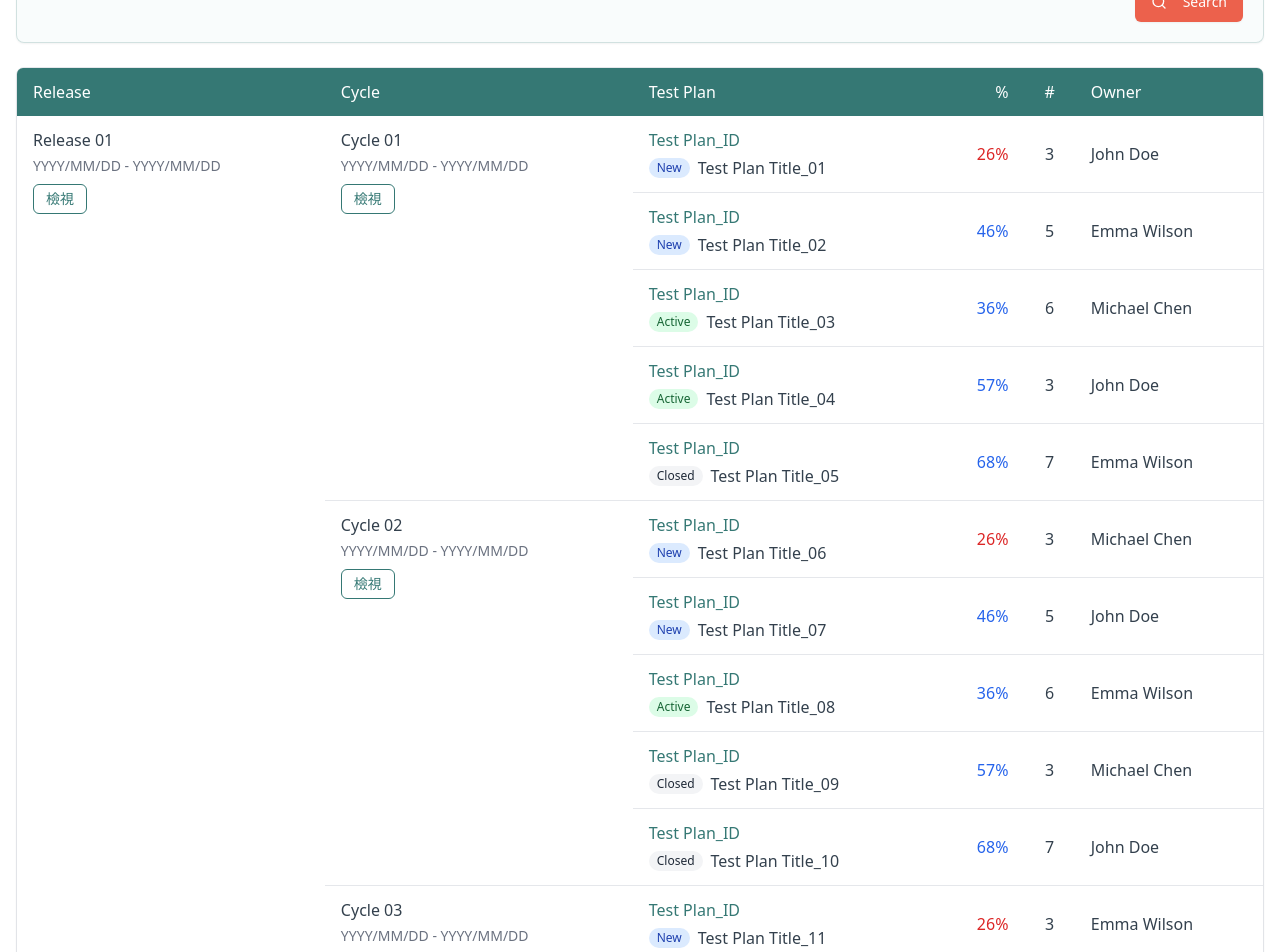
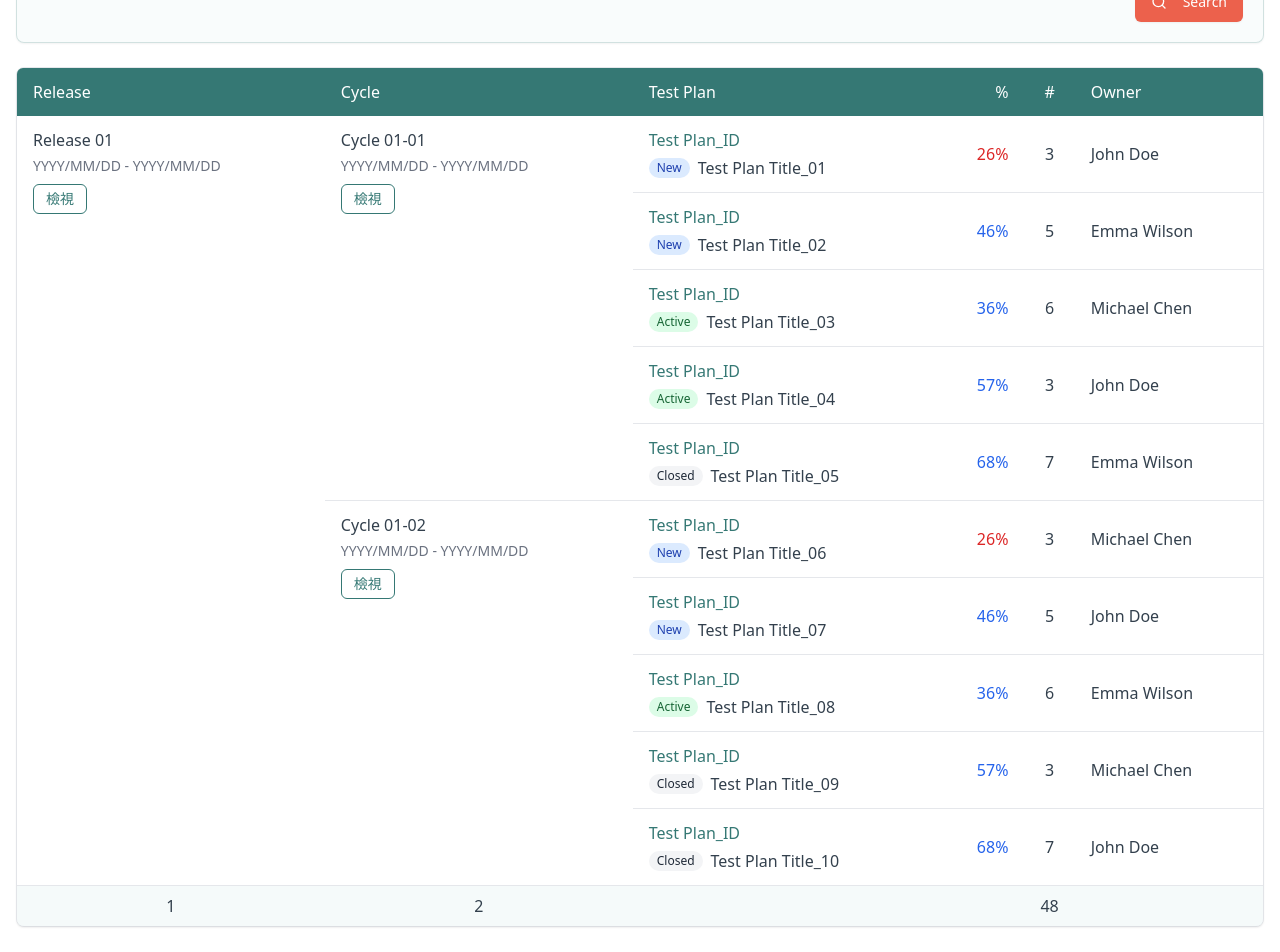
Before and after one commit to JillDai/friendly-page-mancer, a React (Vite) app: page / in a window 1280 px wide. Shown: the part 340-1292 px from the top of the page. Built offline with nearby package versions, Linux system fonts and the light colour scheme.

Commit message:
Update Release and Cycle options
Updates the release and cycle options in the filter section of the OverviewPage component to use the specified data.

```diff
--- a/src/components/TestPlanTable.tsx
+++ b/src/components/TestPlanTable.tsx
@@ -1,4 +1,3 @@
-
 import React from 'react';
 import { cn } from '@/lib/utils';
 import { Button } from '@/components/ui/button';
@@ -34,7 +33,7 @@ const testData: ReleaseData[] = [
     cycles: [
       {
         id: '1-1',
-        name: 'Cycle 01',
+        name: 'Cycle 01-01',
         dateRange: 'YYYY/MM/DD - YYYY/MM/DD',
         plans: [
           { id: 'Test Plan_ID', status: 'New', title: 'Test Plan Title_01', progress: 26, caseCount: 3, assignedTo: 'John Doe' },
@@ -46,7 +45,7 @@ const testData: ReleaseData[] = [
       },
       {
         id: '1-2',
-        name: 'Cycle 02',
+        name: 'Cycle 01-02',
         dateRange: 'YYYY/MM/DD - YYYY/MM/DD',
         plans: [
           { id: 'Test Plan_ID', status: 'New', title: 'Test Plan Title_06', progress: 26, caseCount: 3, assignedTo: 'Michael Chen' },
@@ -54,15 +53,6 @@ const testData: ReleaseData[] = [
           { id: 'Test Plan_ID', status: 'Active', title: 'Test Plan Title_08', progress: 36, caseCount: 6, assignedTo: 'Emma Wilson' },
           { id: 'Test Plan_ID', status: 'Closed', title: 'Test Plan Title_09', progress: 57, caseCount: 3, assignedTo: 'Michael Chen' },
           { id: 'Test Plan_ID', status: 'Closed', title: 'Test Plan Title_10', progress: 68, caseCount: 7, assignedTo: 'John Doe' }
-        ]
-      },
-      {
-        id: '1-3',
-        name: 'Cycle 03',
-        dateRange: 'YYYY/MM/DD - YYYY/MM/DD',
-        plans: [
-          { id: 'Test Plan_ID', status: 'New', title: 'Test Plan Title_11', progress: 26, caseCount: 3, assignedTo: 'Emma Wilson' },
-          { id: 'Test Plan_ID', status: 'Active', title: 'Test Plan Title_12', progress: 46, caseCount: 5, assignedTo: 'Michael Chen' }
         ]
       }
     ]
@@ -74,7 +64,7 @@ const testData: ReleaseData[] = [
     cycles: [
       {
         id: '2-1',
-        name: 'Cycle 01',
+        name: 'Cycle 02-01',
         dateRange: 'YYYY/MM/DD - YYYY/MM/DD',
         plans: [
           { id: 'Test Plan_ID', status: 'New', title: 'Test Plan Title_13', progress: 26, caseCount: 3, assignedTo: 'John Doe' },
@@ -86,7 +76,7 @@ const testData: ReleaseData[] = [
       },
       {
         id: '2-2',
-        name: 'Cycle 02',
+        name: 'Cycle 02-02',
         dateRange: 'YYYY/MM/DD - YYYY/MM/DD',
         plans: [
           { id: 'Test Plan_ID', status: 'New', title: 'Test Plan Title_18', progress: 26, caseCount: 3, assignedTo: 'Michael Chen' },
@@ -104,7 +94,7 @@ const testData: ReleaseData[] = [
     cycles: [
       {
         id: '3-1',
-        name: 'Cycle 01',
+        name: 'Cycle 03-01',
         dateRange: 'YYYY/MM/DD - YYYY/MM/DD',
         plans: [
           { id: 'Test Plan_ID', status: 'New', title: 'Test Plan Title_22', progress: 26, caseCount: 3, assignedTo: 'John Doe' },
@@ -113,20 +103,11 @@ const testData: ReleaseData[] = [
       },
       {
         id: '3-2',
-        name: 'Cycle 02',
+        name: 'Cycle 03-02',
         dateRange: 'YYYY/MM/DD - YYYY/MM/DD',
         plans: [
           { id: 'Test Plan_ID', status: 'New', title: 'Test Plan Title_24', progress: 36, caseCount: 4, assignedTo: 'Michael Chen' },
           { id: 'Test Plan_ID', status: 'Active', title: 'Test Plan Title_25', progress: 52, caseCount: 6, assignedTo: 'John Doe' }
-        ]
-      },
-      {
-        id: '3-3',
-        name: 'Cycle 03',
-        dateRange: 'YYYY/MM/DD - YYYY/MM/DD',
-        plans: [
-          { id: 'Test Plan_ID', status: 'New', title: 'Test Plan Title_26', progress: 41, caseCount: 5, assignedTo: 'Emma Wilson' },
-          { id: 'Test Plan_ID', status: 'Active', title: 'Test Plan Title_27', progress: 63, caseCount: 7, assignedTo: 'Michael Chen' }
         ]
       }
     ]
@@ -144,14 +125,11 @@ const TestPlanTable: React.FC<TestPlanTableProps> = ({
   filteredCycles = [],
   filteredAssignees = []
 }) => {
-  // Filter the data based on selected filters
   const filterData = () => {
-    // Start with default: only the first release
     let filtered = filteredReleases.length || filteredCycles.length || filteredAssignees.length
-      ? [...testData]  // Use all data when filters are applied
-      : [testData[0]]; // Only show the first release by default
+      ? [...testData]
+      : [testData[0]];
 
-    // Filter by release
     if (filteredReleases.length > 0) {
       filtered = filtered.filter(release =>
         filteredReleases.some(selectedRelease =>
@@ -161,24 +139,22 @@ const TestPlanTable: React.FC<TestPlanTableProps> = ({
       );
     }
 
-    // If we have cycle filters, filter the cycles within each release
     if (filteredCycles.length > 0) {
       filtered = filtered.map(release => {
         return {
           ...release,
           cycles: release.cycles.filter(cycle => {
-            // Extract the cycle number from the cycle name (Cycle XX)
-            const cycleNumber = cycle.name.replace('Cycle ', '').padStart(2, '0');
-            return filteredCycles.some(selectedCycle =>
-              selectedCycle.toLowerCase().includes(cycleNumber.toLowerCase()) ||
-              selectedCycle.toLowerCase().includes(cycle.id.split('-')[1])
-            );
+            const cycleId = cycle.name.replace('Cycle ', '');
+            return filteredCycles.some(selectedCycle => {
+              const selectedCycleId = selectedCycle.replace('cycle', '');
+              return cycleId.includes(selectedCycleId.padStart(2, '0')) ||
+                     cycleId.includes(selectedCycleId);
+            });
           })
         };
-      }).filter(release => release.cycles.length > 0); // Remove releases with no matching cycles
+      }).filter(release => release.cycles.length > 0);
     }
 
-    // If we have assignee filters, filter the plans within each cycle
     if (filteredAssignees.length > 0) {
       filtered = filtered.map(release => {
         return {
@@ -189,7 +165,6 @@ const TestPlanTable: React.FC<TestPlanTableProps> = ({
               plans: cycle.plans.filter(plan => {
                 const assigneeName = plan.assignedTo;
                 return filteredAssignees.some(selectedAssignee => {
-                  // Convert the selectedAssignee (value) to a name for comparison
                   let assigneeForComparison = selectedAssignee;
                   if (selectedAssignee === 'john_doe') assigneeForComparison = 'John Doe';
                   if (selectedAssignee === 'emma_wilson') assigneeForComparison = 'Emma Wilson';
@@ -199,9 +174,9 @@ const TestPlanTable: React.FC<TestPlanTableProps> = ({
                 });
               })
             };
-          }).filter(cycle => cycle.plans.length > 0) // Remove cycles with no matching plans
+          }).filter(cycle => cycle.plans.length > 0)
         };
-      }).filter(release => release.cycles.length > 0); // Remove releases with no matching cycles
+      }).filter(release => release.cycles.length > 0);
     }
 
     return filtered;
--- a/src/pages/OverviewPage.tsx
+++ b/src/pages/OverviewPage.tsx
@@ -17,17 +17,21 @@ import { MultiSelect } from '@/components/MultiSelect';
 const OverviewPage = () => {
   const [activeArea, setActiveArea] = useState("01");
 
-  // Filter options data - updated with specified options
+  // Updated filter options data to match the new structure
   const releaseOptions = [
     { value: 'release01', label: 'Release 01' },
     { value: 'release02', label: 'Release 02' },
     { value: 'release03', label: 'Release 03' },
   ];
 
+  // Updated cycle options to match the new naming convention
   const cycleOptions = [
-    { value: 'cycle01', label: 'Cycle 01' },
-    { value: 'cycle02', label: 'Cycle 02' },
-    { value: 'cycle03', label: 'Cycle 03' },
+    { value: 'cycle01-01', label: 'Cycle 01-01' },
+    { value: 'cycle01-02', label: 'Cycle 01-02' },
+    { value: 'cycle02-01', label: 'Cycle 02-01' },
+    { value: 'cycle02-02', label: 'Cycle 02-02' },
+    { value: 'cycle03-01', label: 'Cycle 03-01' },
+    { value: 'cycle03-02', label: 'Cycle 03-02' },
   ];
 
   const assignedToOptions = [
```
